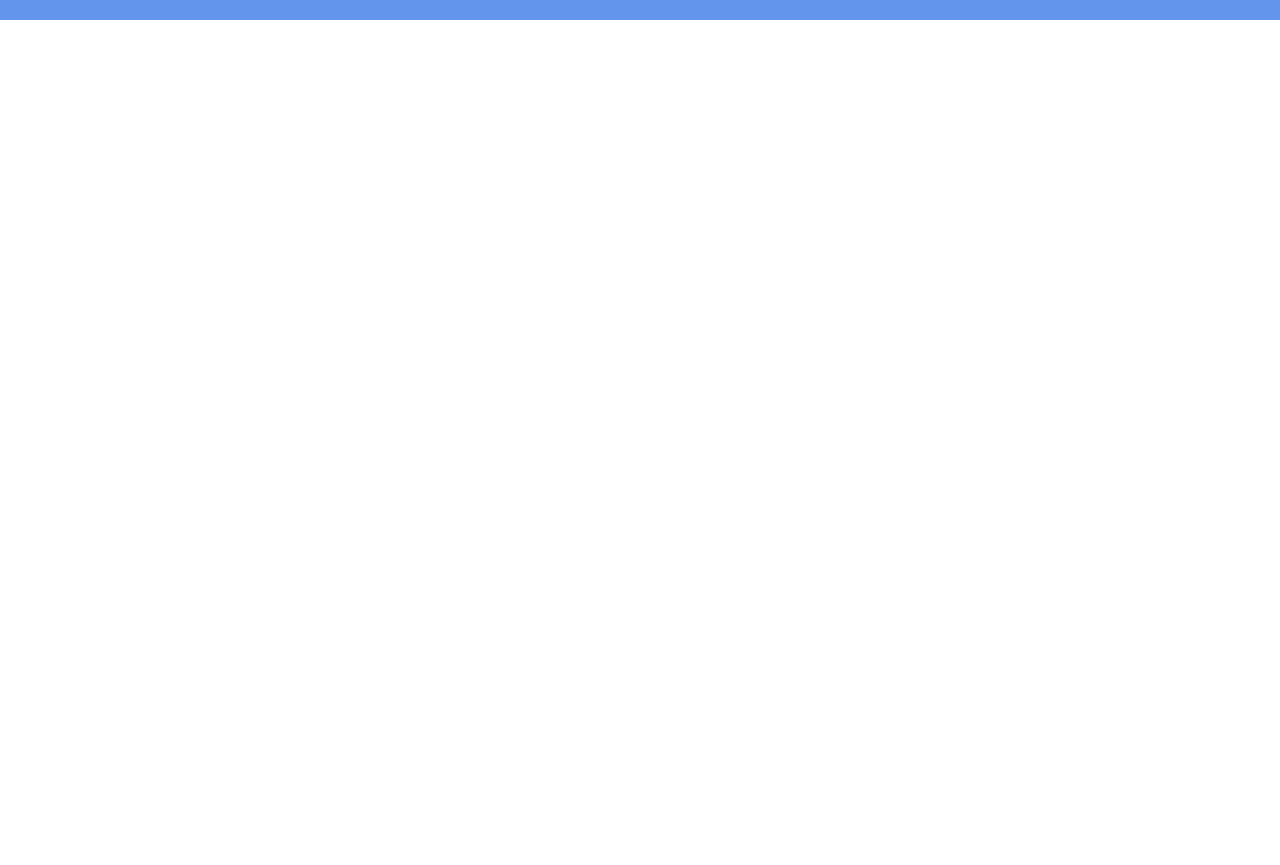
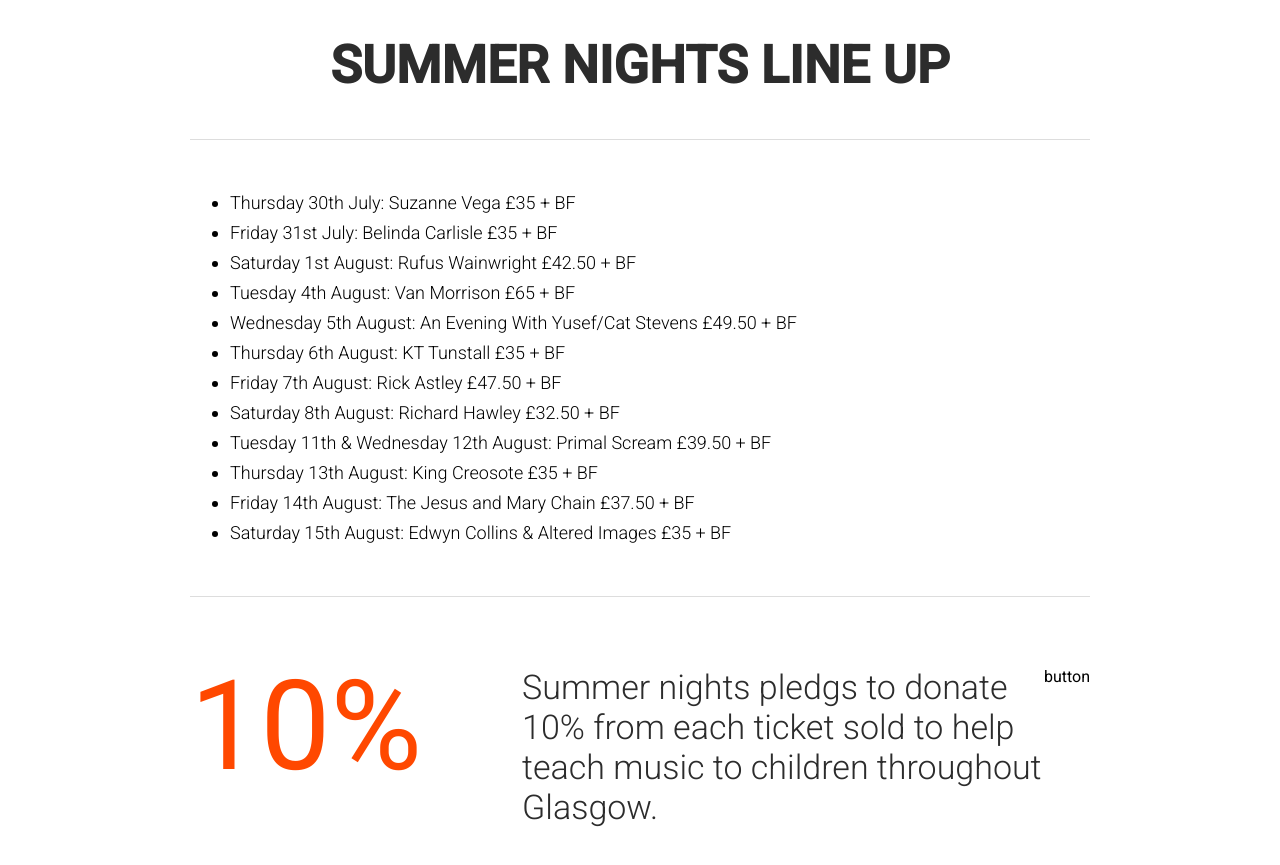
Before and after one commit to timmlaxton/Gig, a React (Create React App) app: page / in a window 1280 px wide. Shown: the part 1480-2345 px from the top of the page. Before the commit the page ends 1500 px from the top, so only its background shows below. Built offline with nearby package versions, Linux system fonts and the light colour scheme.

Commit message:
added discount page

```diff
--- a/src/App.js
+++ b/src/App.js
@@ -4,13 +4,15 @@
 import Header from './components/header_footer/Header'
 import Featured from './components/featured';
 import VenueNfo from './components/venueNfo';
+import Highlights from './components/Highlights'
 
 function App() {
   return (
-    <div className="App" style={{ height: "1500px", background: "cornflowerblue"}}>
+    <div className="App" style={{ height: "1500px", background: "white"}}>
       <Header />
       <Featured />
       <VenueNfo/>
+      <Highlights/>
     </div>
   );
 }
--- /dev/null
+++ b/src/components/Highlights/Description.js
@@ -0,0 +1,44 @@
+import React from 'react';
+import Fade from 'react-reveal/Fade';
+import { ListItem } from '@material-ui/core';
+
+const Description = () => {
+    return (
+        <Fade>
+            <div className="center_wrapper">
+                <h2>Summer Nights Line Up</h2>
+                <div className="highlight_description">
+                <ul>
+                <li> Thursday 30th July: Suzanne Vega £35 + BF </li>
+                <li> Friday 31st July: Belinda Carlisle £35 + BF </li>
+                <li> Saturday 1st August: Rufus Wainwright £42.50 + BF</li>
+                <li>  Tuesday 4th August: Van Morrison £65 + BF </li>
+                <li> Wednesday 5th August: An Evening With Yusef/Cat Stevens £49.50 + BF</li>
+                <li> Thursday 6th August: KT Tunstall £35 + BF </li>
+                <li> Friday 7th August: Rick Astley £47.50 + BF</li>
+                <li> Saturday 8th August: Richard Hawley £32.50 + BF</li>
+                <li> Tuesday 11th & Wednesday 12th August: Primal Scream £39.50 + BF</li>
+                <li> Thursday 13th August: King Creosote £35 + BF</li>
+                <li> Friday 14th August: The Jesus and Mary Chain £37.50 + BF</li>
+                <li> Saturday 15th August: Edwyn Collins & Altered Images £35 + BF </li>
+                </ul>
+
+
+
+
+
+
+
+
+
+
+
+
+                </div>
+            </div>
+
+        </Fade>
+    );
+};
+
+export default Description;
--- /dev/null
+++ b/src/components/Highlights/Discount.js
@@ -0,0 +1,68 @@
+import React, { Component } from 'react';
+import Fade from 'react-reveal/Fade';
+import Slide from 'react-reveal/Slide';
+
+class Discount extends Component {
+
+    state = {
+        discountStart:0,
+        discountEnd:10
+    }
+
+    percentage = () => {
+        if(this.state.discountStart < this.state.discountEnd){
+            this.setState({
+                discountStart: this.state.discountStart + 1
+            })
+
+        }
+    }
+
+componentDidUpdate(){
+    setTimeout(() => {
+    this.percentage()
+    },90)
+}
+
+    render() {
+        return (
+            <div className="center_wrapper">
+                <div className="discount_wrapper">
+
+
+                <Fade
+
+                onReveal={()=> this.percentage()}
+
+                >
+                    <div className="discount_percentage">
+                        <span>{this.state.discountStart}%</span>
+
+                    </div>
+                    </Fade>
+
+                    <Slide right>
+                    <div className="discount_description">
+                        <h3> Summer nights pledgs to donate 10% from each ticket sold to help teach music to children throughout Glasgow.   </h3>
+
+                        </div>
+
+                    <div>
+                        button
+                    </div>
+
+
+
+
+                    </Slide>
+
+
+
+                </div>
+
+            </div>
+        );
+    }
+}
+
+export default Discount;
--- /dev/null
+++ b/src/components/Highlights/index.js
@@ -0,0 +1,14 @@
+import React from 'react';
+import Description from './Description';
+import Discount from './Discount';
+
+const Highlights = () => {
+    return (
+        <div className="highlight_wrapper">
+            <Description/>
+            <Discount />
+        </div>
+    );
+};
+
+export default Highlights;
--- a/src/resources/styles.css
+++ b/src/resources/styles.css
@@ -240,11 +240,11 @@
     padding: 70px 0px;
 }
 
-.discount_wrapper .discount_porcentage {
+.discount_wrapper .discount_percentage {
     padding-right: 100px;
 }
 
-.discount_wrapper .discount_porcentage span:nth-child(1) {
+.discount_wrapper .discount_percentage span:nth-child(1) {
     color: #ff4800;
     font-size: 125px;
     font-weight: 400;
@@ -252,7 +252,7 @@
     line-height: 120px;
 }
 
-.discount_wrapper .discount_porcentage span:nth-child(2) {
+.discount_wrapper .discount_percentage span:nth-child(2) {
     color: #2c2c2c;
     font-size: 50px;
     font-weight: 400;
```
